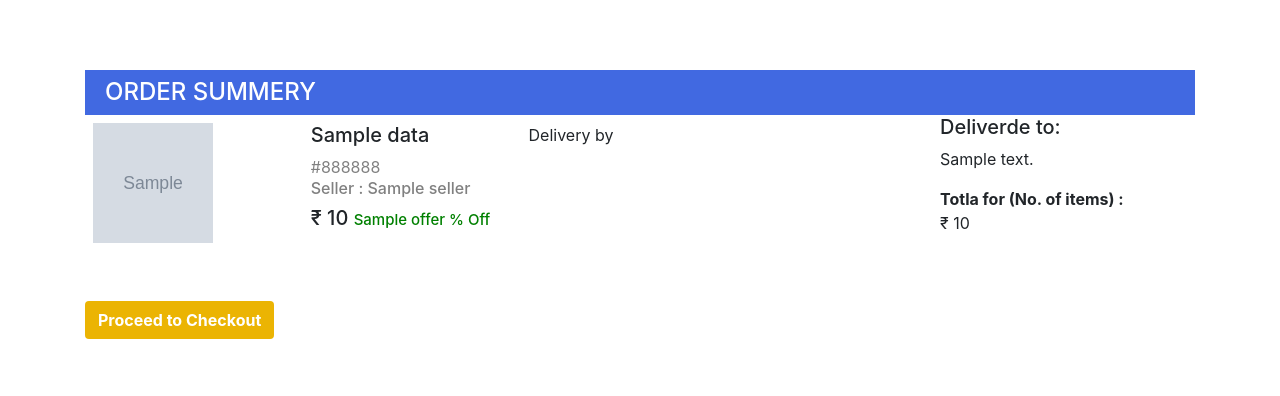
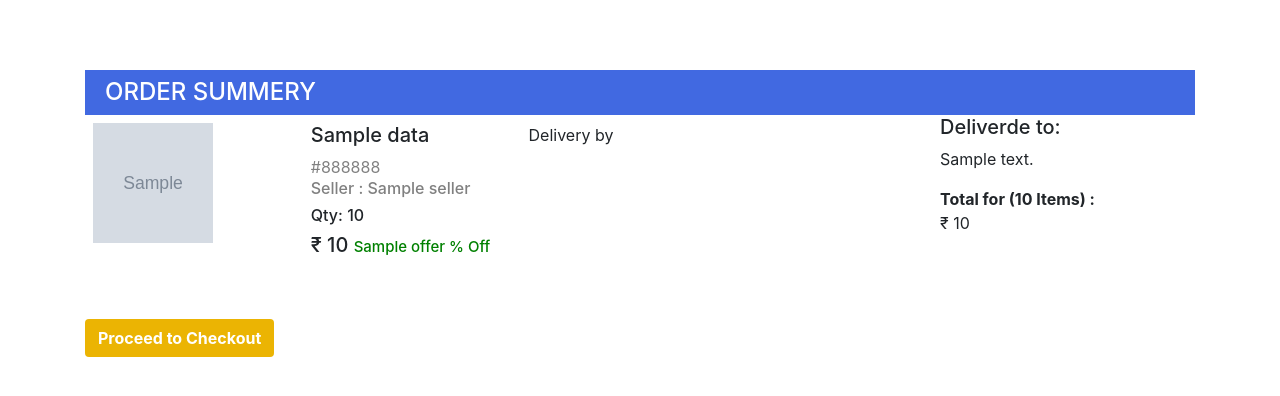
Before and after one commit to VrindhaAravind/ElectronicStore, a Django app: template electronicstore/customer/templates/order_summery.html in a window 1280 px wide. Shown: the top 396 px of the page. Run offline with Django 3.2, Linux system fonts and the light colour scheme; the template is opened without the code that fills it: most values are stand-ins (such as "Sample title", 1, 10 or a date in 2020); grey boxes marked "Sample" are stand-in pictures; some libraries are stand-ins or nearby versions.

Commit message:
Update order_summery.html

```diff
--- a/electronicstore/customer/templates/order_summery.html
+++ b/electronicstore/customer/templates/order_summery.html
@@ -26,6 +26,7 @@
                 <h5 class="">{{d.name}}</h5>
                 <h7 style="color:grey; ">{{d.color}}</h7>
                 <h6 style="color:grey;">Seller  : {{d.seller}}</h6>
+                <h6>Qty: {{d.quantity}}</h6>
                 <h5>&#8377; {{d.price}}  <span style="color:green; font-size:15px"> {{d.offer}} % Off</span></h5>
 
             </div>
@@ -39,7 +40,7 @@
             <div class="col-3" >
                 <h5>Deliverde to:</h5>
                 <p>{{address}}</p>
-                <p><b>Totla for (No. of items) :</b><br> &#8377; {{sum}}</p>
+                <p><b>Total for ({{qty}} Items)  :</b><br> &#8377; {{sum}}</p>
             </div>
         </div>
 
```
